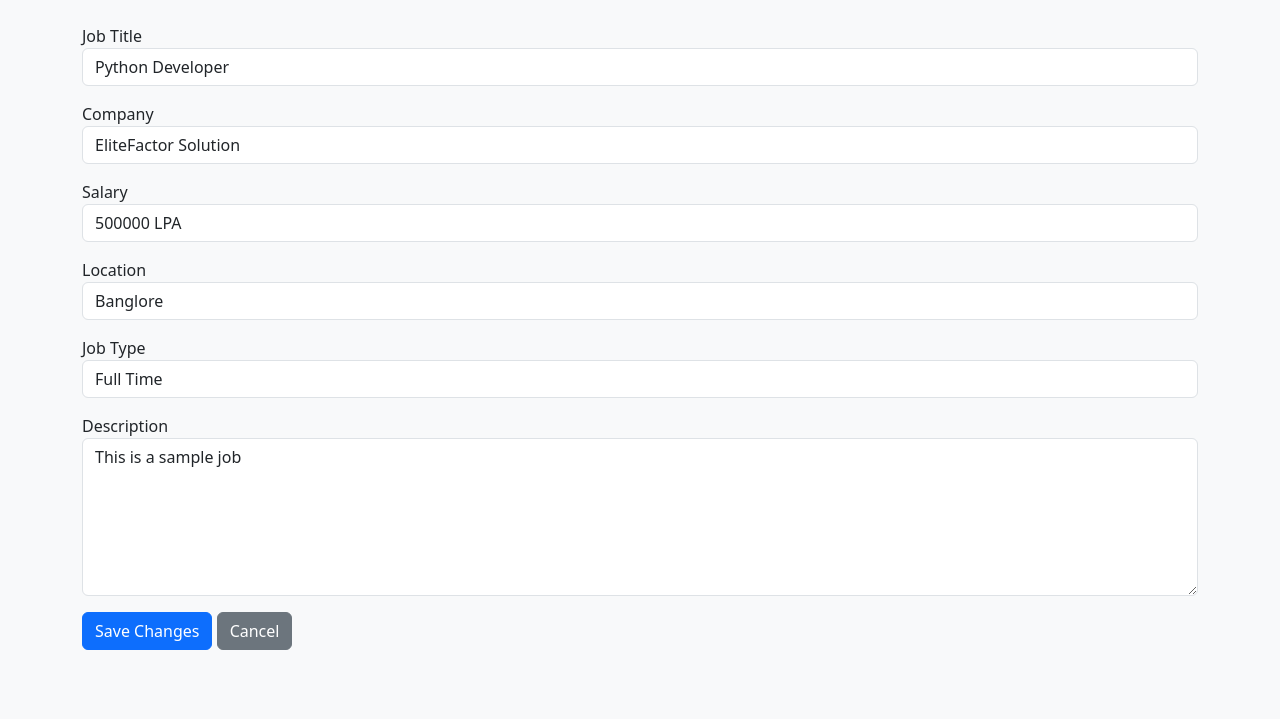
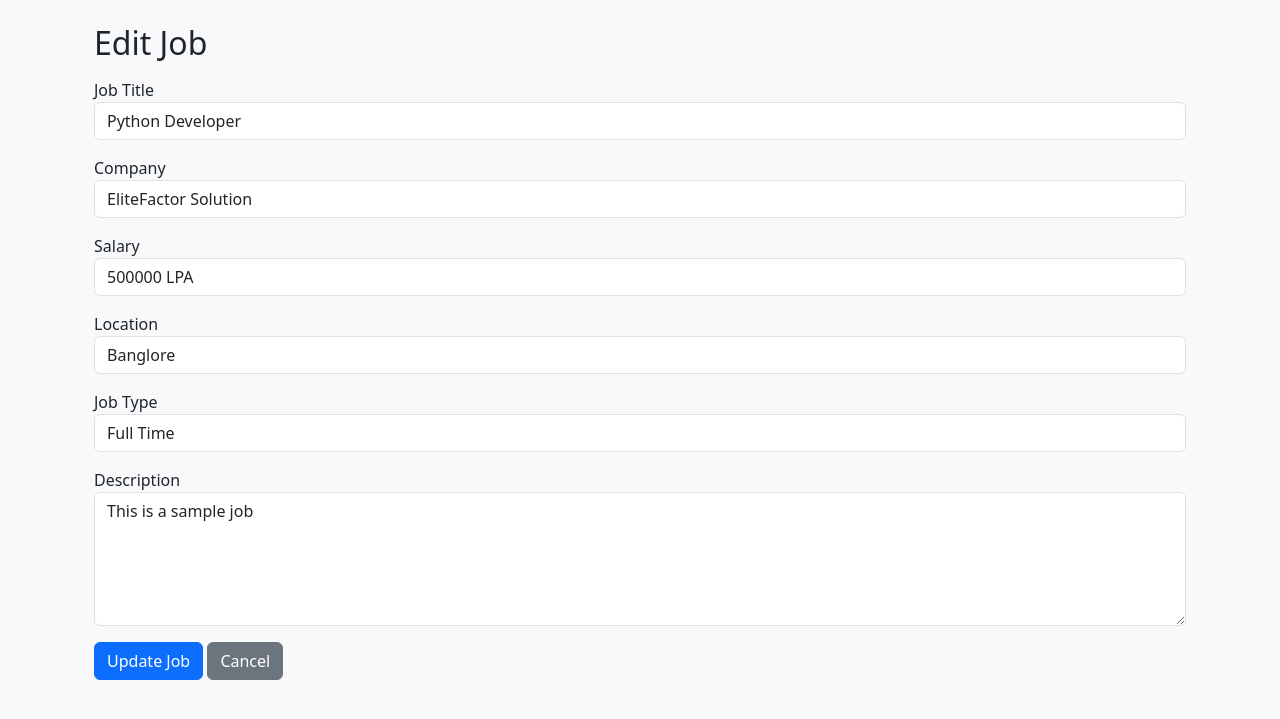
Before and after one commit to Vinit2000/Job-Portal, a Flask app: page /job/1/edit in a window 1280 px wide. Shown: the part 56-775 px from the top of the page. Run offline with Flask 3, Linux system fonts and the light colour scheme; a user stored in the database is signed in.

Commit message:
admin can now update

```diff
--- a/templates/edit_job.html
+++ b/templates/edit_job.html
@@ -1,15 +1,36 @@
 {% extends "base.html" %}
 {% block content %}
 
-<form method="post" class="mt-3">
-    <div class="mb-3"><label>Job Title</label><input type="text" name="job_title" class="form-control" value="{{job.job_title}}" required></div>
-    <div class="mb-3"><label>Company</label><input type="text" name="company" class="form-control" value="{{job.company}}" required></div>
-    <div class="mb-3"><label>Salary</label><input type="text" name="salary" class="form-control" value="{{job.salary}}" ></div>
-    <div class="mb-3"><label>Location</label><input type="text" name="location" class="form-control" value="{{job.location}}" ></div>
-    <div class="mb-3"><label>Job Type</label><input type="text" name="job_type" class="form-control" value="{{job.job_type}}" ></div>
-    <div class="mb-3"><label>Description</label><textarea name="desciption" class="form-control" rows="6" required>{{job.description}}</textarea></div>
-    <button class="btn btn-primary">Save Changes</button>
-    <a class="btn btn-secondary" href="{{url_for('job_detail', job_id=job.id)}}">Cancel</a>
-</form>
+<div class="container mt-4">
+    <h2>Edit Job</h2>
+    <form method="POST" class="mt-3">
+        <div class="mb-3">
+            <label>Job Title</label>
+            <input type="text" name="job_title" class="form-control" value="{{job.job_title}}" required>
+        </div>
+        <div class="mb-3">
+            <label>Company</label>
+            <input type="text" name="company" class="form-control" value="{{job.company}}" required>
+        </div>
+        <div class="mb-3">
+            <label>Salary</label>
+            <input type="text" name="salary" class="form-control" value="{{job.salary or ''}}">
+        </div>
+        <div class="mb-3">
+            <label>Location</label>
+            <input type="text" name="location" class="form-control" value="{{job.location or ''}}">
+        </div>
+        <div class="mb-3">
+            <label>Job Type</label>
+            <input type="text" name="job_type" class="form-control" value="{{job.job_type or ''}}">
+        </div>
+        <div class="mb-3">
+            <label>Description</label>
+            <textarea name="description" class="form-control" rows="5" required>{{job.description}}</textarea>
+        </div>
+        <button type="submit" class="btn btn-primary">Update Job</button>
+        <a href="{{url_for('job_detail', job_id=job.id)}}" class="btn btn-secondary">Cancel</a>
+    </form>
+</div>
 
 {% endblock %}
```
Also changed, not shown: instance/jobs.db.
